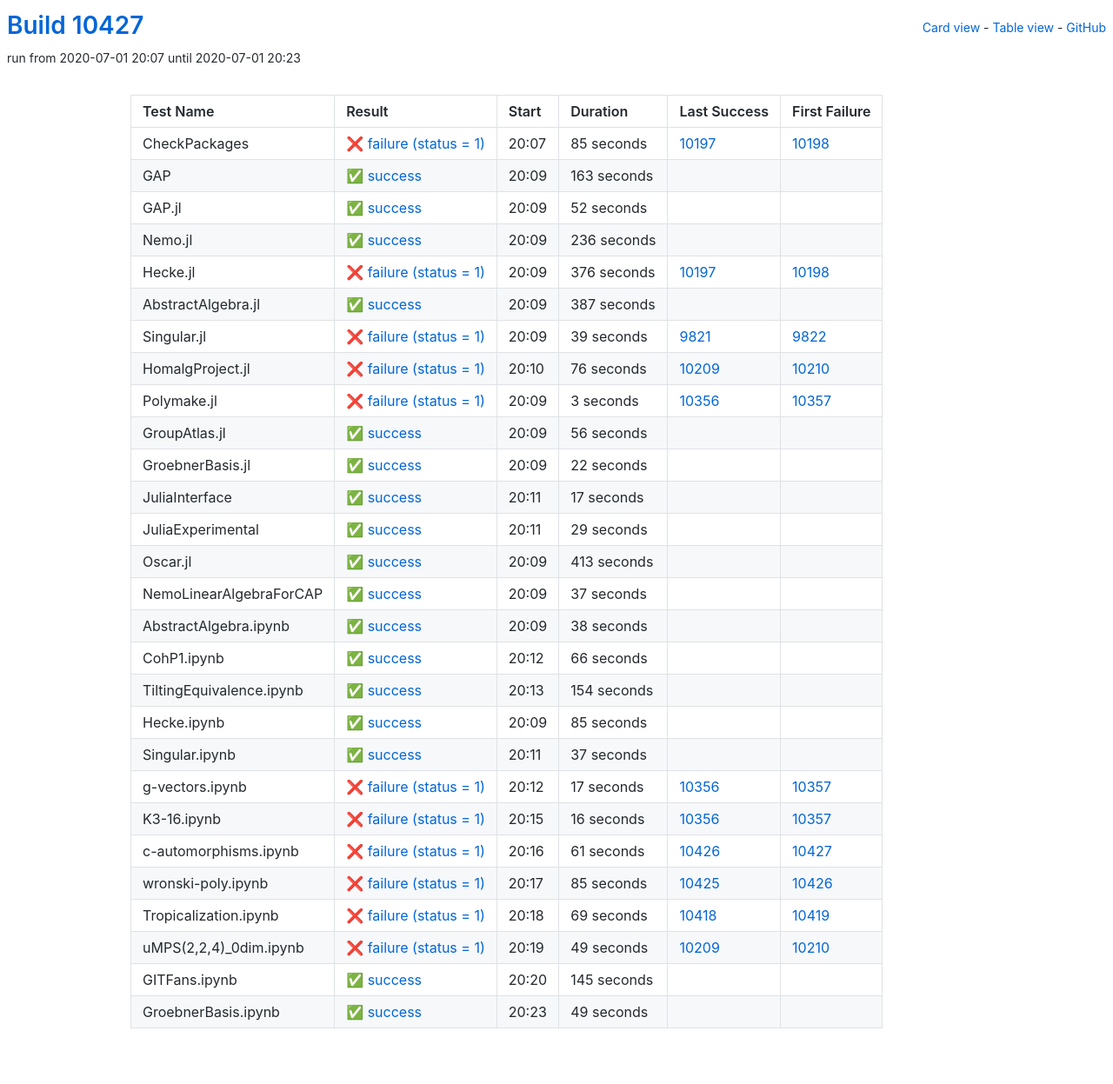
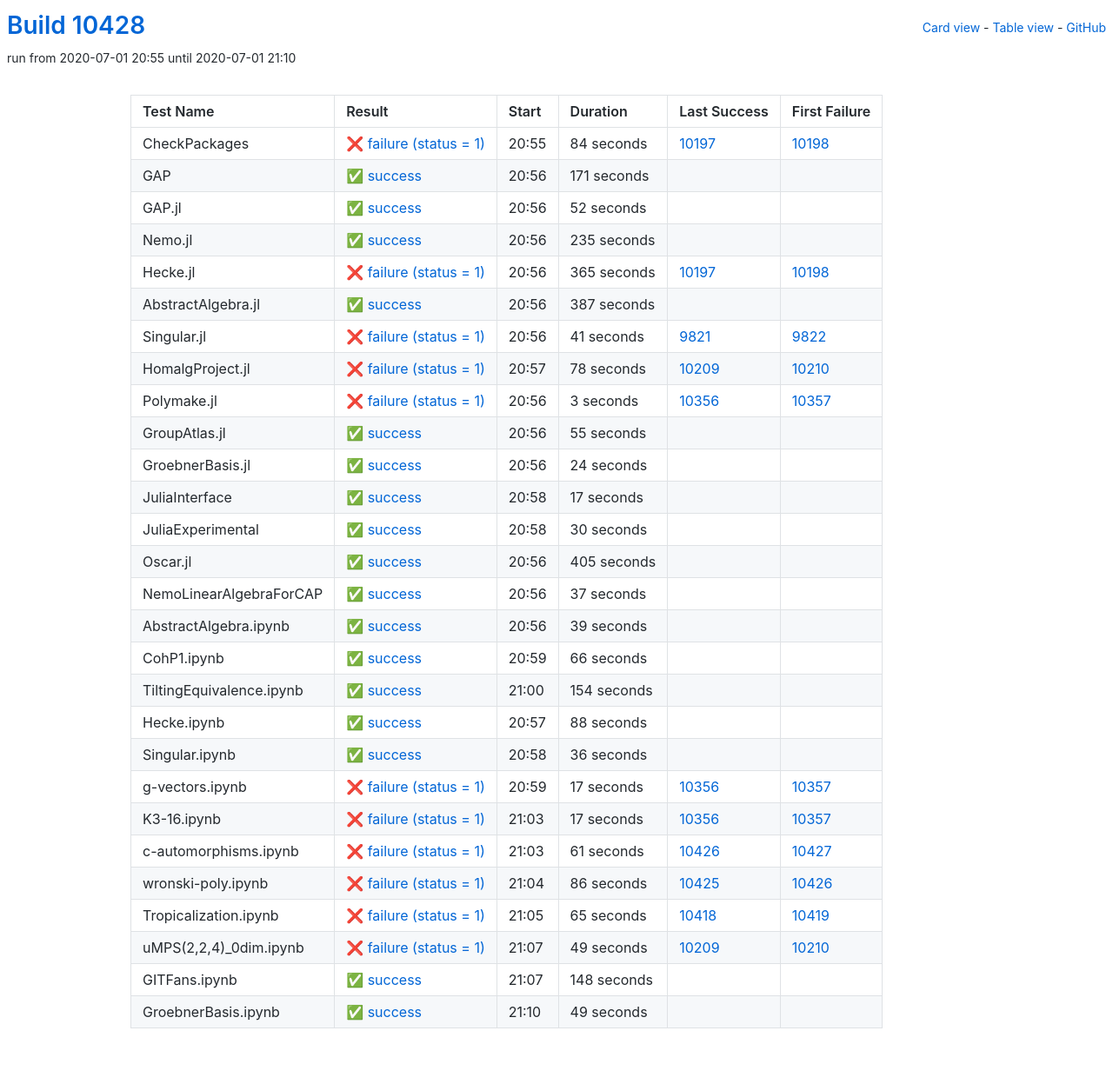
Before and after one commit to oscar-system/oscar-ci-status, a Jekyll site: the page built from table.html, in a window 1280 px wide. Shown: the whole page at 87% size. Built offline with Jekyll 4.4.1, drawn with Linux system fonts in a browser that asks for light colours.

Commit message:
Build #10428

```diff
--- a/_data/ci.yml
+++ b/_data/ci.yml
@@ -1,6 +1,6 @@
 ---
-build: 10427
-build_url: https://oscarci.mathematik.uni-kl.de/job/oscar/10427/
+build: 10428
+build_url: https://oscarci.mathematik.uni-kl.de/job/oscar/10428/
 job: oscar
 organization: oscar-system
 repo: oscar-ci-status
@@ -8,32 +8,32 @@
 tests:
 - name: CheckPackages
   id: checkpackages
-  log: https://oscarci.mathematik.uni-kl.de/job/oscar/10427/artifact/logs/build-10427/CheckPackages.log
-  start: 2020-07-01 20:07
+  log: https://oscarci.mathematik.uni-kl.de/job/oscar/10428/artifact/logs/build-10428/CheckPackages.log
+  start: 2020-07-01 20:55
   success: false
   exitcode: 1
   status: failure
-  duration: 85
+  duration: 84
   last_success: 10197
   last_success_url: https://oscarci.mathematik.uni-kl.de/job/oscar/10197/
   first_failure: 10198
   first_failure_url: https://oscarci.mathematik.uni-kl.de/job/oscar/10198/
 - name: GAP
   id: gap
-  log: https://oscarci.mathematik.uni-kl.de/job/oscar/10427/artifact/logs/build-10427/GAP.log
-  start: 2020-07-01 20:09
+  log: https://oscarci.mathematik.uni-kl.de/job/oscar/10428/artifact/logs/build-10428/GAP.log
+  start: 2020-07-01 20:56
   success: true
   exitcode: 0
   status: success
-  duration: 163
+  duration: 171
   last_success: false
   last_success_url:
   first_failure: false
   first_failure_url:
 - name: GAP.jl
   id: gap-jl
-  log: https://oscarci.mathematik.uni-kl.de/job/oscar/10427/artifact/logs/build-10427/GAP.jl.log
-  start: 2020-07-01 20:09
+  log: https://oscarci.mathematik.uni-kl.de/job/oscar/10428/artifact/logs/build-10428/GAP.jl.log
+  start: 2020-07-01 20:56
   success: true
   exitcode: 0
   status: success
@@ -44,32 +44,32 @@
   first_failure_url:
 - name: Nemo.jl
   id: nemo-jl
-  log: https://oscarci.mathematik.uni-kl.de/job/oscar/10427/artifact/logs/build-10427/Nemo.jl.log
-  start: 2020-07-01 20:09
+  log: https://oscarci.mathematik.uni-kl.de/job/oscar/10428/artifact/logs/build-10428/Nemo.jl.log
+  start: 2020-07-01 20:56
   success: true
   exitcode: 0
   status: success
-  duration: 236
+  duration: 235
   last_success: false
   last_success_url:
   first_failure: false
   first_failure_url:
 - name: Hecke.jl
   id: hecke-jl
-  log: https://oscarci.mathematik.uni-kl.de/job/oscar/10427/artifact/logs/build-10427/Hecke.jl.log
-  start: 2020-07-01 20:09
+  log: https://oscarci.mathematik.uni-kl.de/job/oscar/10428/artifact/logs/build-10428/Hecke.jl.log
+  start: 2020-07-01 20:56
   success: false
   exitcode: 1
   status: failure
-  duration: 376
+  duration: 365
   last_success: 10197
   last_success_url: https://oscarci.mathematik.uni-kl.de/job/oscar/10197/
   first_failure: 10198
   first_failure_url: https://oscarci.mathematik.uni-kl.de/job/oscar/10198/
 - name: AbstractAlgebra.jl
   id: abstractalgebra-jl
-  log: https://oscarci.mathematik.uni-kl.de/job/oscar/10427/artifact/logs/build-10427/AbstractAlgebra.jl.log
-  start: 2020-07-01 20:09
+  log: https://oscarci.mathematik.uni-kl.de/job/oscar/10428/artifact/logs/build-10428/AbstractAlgebra.jl.log
+  start: 2020-07-01 20:56
   success: true
   exitcode: 0
   status: success
@@ -80,32 +80,32 @@
   first_failure_url:
 - name: Singular.jl
   id: singular-jl
-  log: https://oscarci.mathematik.uni-kl.de/job/oscar/10427/artifact/logs/build-10427/Singular.jl.log
-  start: 2020-07-01 20:09
+  log: https://oscarci.mathematik.uni-kl.de/job/oscar/10428/artifact/logs/build-10428/Singular.jl.log
+  start: 2020-07-01 20:56
   success: false
   exitcode: 1
   status: failure
-  duration: 39
+  duration: 41
   last_success: 9821
   last_success_url: https://oscarci.mathematik.uni-kl.de/job/oscar/9821/
   first_failure: 9822
   first_failure_url: https://oscarci.mathematik.uni-kl.de/job/oscar/9822/
 - name: HomalgProject.jl
   id: homalgproject-jl
-  log: https://oscarci.mathematik.uni-kl.de/job/oscar/10427/artifact/logs/build-10427/HomalgProject.jl.log
-  start: 2020-07-01 20:10
+  log: https://oscarci.mathematik.uni-kl.de/job/oscar/10428/artifact/logs/build-10428/HomalgProject.jl.log
+  start: 2020-07-01 20:57
   success: false
   exitcode: 1
   status: failure
-  duration: 76
+  duration: 78
   last_success: 10209
   last_success_url: https://oscarci.mathematik.uni-kl.de/job/oscar/10209/
   first_failure: 10210
   first_failure_url: https://oscarci.mathematik.uni-kl.de/job/oscar/10210/
 - name: Polymake.jl
   id: polymake-jl
-  log: https://oscarci.mathematik.uni-kl.de/job/oscar/10427/artifact/logs/build-10427/Polymake.jl.log
-  start: 2020-07-01 20:09
+  log: https://oscarci.mathematik.uni-kl.de/job/oscar/10428/artifact/logs/build-10428/Polymake.jl.log
+  start: 2020-07-01 20:56
   success: false
   exitcode: 1
   status: failure
@@ -116,32 +116,32 @@
   first_failure_url: https://oscarci.mathematik.uni-kl.de/job/oscar/10357/
 - name: GroupAtlas.jl
   id: groupatlas-jl
-  log: https://oscarci.mathematik.uni-kl.de/job/oscar/10427/artifact/logs/build-10427/GroupAtlas.jl.log
-  start: 2020-07-01 20:09
+  log: https://oscarci.mathematik.uni-kl.de/job/oscar/10428/artifact/logs/build-10428/GroupAtlas.jl.log
+  start: 2020-07-01 20:56
   success: true
   exitcode: 0
   status: success
-  duration: 56
+  duration: 55
   last_success: false
   last_success_url:
   first_failure: false
   first_failure_url:
 - name: GroebnerBasis.jl
   id: groebnerbasis-jl
-  log: https://oscarci.mathematik.uni-kl.de/job/oscar/10427/artifact/logs/build-10427/GroebnerBasis.jl.log
-  start: 2020-07-01 20:09
+  log: https://oscarci.mathematik.uni-kl.de/job/oscar/10428/artifact/logs/build-10428/GroebnerBasis.jl.log
+  start: 2020-07-01 20:56
   success: true
   exitcode: 0
   status: success
-  duration: 22
+  duration: 24
   last_success: false
   last_success_url:
   first_failure: false
   first_failure_url:
 - name: JuliaInterface
   id: juliainterface
-  log: https://oscarci.mathematik.uni-kl.de/job/oscar/10427/artifact/logs/build-10427/JuliaInterface.log
-  start: 2020-07-01 20:11
+  log: https://oscarci.mathematik.uni-kl.de/job/oscar/10428/artifact/logs/build-10428/JuliaInterface.log
+  start: 2020-07-01 20:58
   success: true
   exitcode: 0
   status: success
@@ -152,32 +152,32 @@
   first_failure_url:
 - name: JuliaExperimental
   id: juliaexperimental
-  log: https://oscarci.mathematik.uni-kl.de/job/oscar/10427/artifact/logs/build-10427/JuliaExperimental.log
-  start: 2020-07-01 20:11
+  log: https://oscarci.mathematik.uni-kl.de/job/oscar/10428/artifact/logs/build-10428/JuliaExperimental.log
+  start: 2020-07-01 20:58
   success: true
   exitcode: 0
   status: success
-  duration: 29
+  duration: 30
   last_success: false
   last_success_url:
   first_failure: false
   first_failure_url:
 - name: Oscar.jl
   id: oscar-jl
-  log: https://oscarci.mathematik.uni-kl.de/job/oscar/10427/artifact/logs/build-10427/Oscar.jl.log
-  start: 2020-07-01 20:09
+  log: https://oscarci.mathematik.uni-kl.de/job/oscar/10428/artifact/logs/build-10428/Oscar.jl.log
+  start: 2020-07-01 20:56
   success: true
   exitcode: 0
   status: success
-  duration: 413
+  duration: 405
   last_success: false
   last_success_url:
   first_failure: false
   first_failure_url:
 - name: NemoLinearAlgebraForCAP
   id: nemolinearalgebraforcap
-  log: https://oscarci.mathematik.uni-kl.de/job/oscar/10427/artifact/logs/build-10427/NemoLinearAlgebraForCAP.log
-  start: 2020-07-01 20:09
+  log: https://oscarci.mathematik.uni-kl.de/job/oscar/10428/artifact/logs/build-10428/NemoLinearAlgebraForCAP.log
+  start: 2020-07-01 20:56
   success: true
   exitcode: 0
   status: success
@@ -188,20 +188,20 @@
   first_failure_url:
 - name: AbstractAlgebra.ipynb
   id: abstractalgebra-ipynb
-  log: https://oscarci.mathematik.uni-kl.de/job/oscar/10427/artifact/logs/build-10427/AbstractAlgebra.ipynb.log
-  start: 2020-07-01 20:09
+  log: https://oscarci.mathematik.uni-kl.de/job/oscar/10428/artifact/logs/build-10428/AbstractAlgebra.ipynb.log
+  start: 2020-07-01 20:56
   success: true
   exitcode: 0
   status: success
-  duration: 38
+  duration: 39
   last_success: false
   last_success_url:
   first_failure: false
   first_failure_url:
 - name: CohP1.ipynb
   id: cohp1-ipynb
-  log: https://oscarci.mathematik.uni-kl.de/job/oscar/10427/artifact/logs/build-10427/CohP1.ipynb.log
-  start: 2020-07-01 20:12
+  log: https://oscarci.mathematik.uni-kl.de/job/oscar/10428/artifact/logs/build-10428/CohP1.ipynb.log
+  start: 2020-07-01 20:59
   success: true
   exitcode: 0
   status: success
@@ -212,8 +212,8 @@
   first_failure_url:
 - name: TiltingEquivalence.ipynb
   id: tiltingequivalence-ipynb
-  log: https://oscarci.mathematik.uni-kl.de/job/oscar/10427/artifact/logs/build-10427/TiltingEquivalence.ipynb.log
-  start: 2020-07-01 20:13
+  log: https://oscarci.mathematik.uni-kl.de/job/oscar/10428/artifact/logs/build-10428/TiltingEquivalence.ipynb.log
+  start: 2020-07-01 21:00
   success: true
   exitcode: 0
   status: success
@@ -224,32 +224,32 @@
   first_failure_url:
 - name: Hecke.ipynb
   id: hecke-ipynb
-  log: https://oscarci.mathematik.uni-kl.de/job/oscar/10427/artifact/logs/build-10427/Hecke.ipynb.log
-  start: 2020-07-01 20:09
+  log: https://oscarci.mathematik.uni-kl.de/job/oscar/10428/artifact/logs/build-10428/Hecke.ipynb.log
+  start: 2020-07-01 20:57
   success: true
   exitcode: 0
   status: success
-  duration: 85
+  duration: 88
   last_success: false
   last_success_url:
   first_failure: false
   first_failure_url:
 - name: Singular.ipynb
   id: singular-ipynb
-  log: https://oscarci.mathematik.uni-kl.de/job/oscar/10427/artifact/logs/build-10427/Singular.ipynb.log
-  start: 2020-07-01 20:11
+  log: https://oscarci.mathematik.uni-kl.de/job/oscar/10428/artifact/logs/build-10428/Singular.ipynb.log
+  start: 2020-07-01 20:58
   success: true
   exitcode: 0
   status: success
-  duration: 37
+  duration: 36
   last_success: false
   last_success_url:
   first_failure: false
   first_failure_url:
 - name: g-vectors.ipynb
   id: g-vectors-ipynb
-  log: https://oscarci.mathematik.uni-kl.de/job/oscar/10427/artifact/logs/build-10427/g-vectors.ipynb.log
-  start: 2020-07-01 20:12
+  log: https://oscarci.mathematik.uni-kl.de/job/oscar/10428/artifact/logs/build-10428/g-vectors.ipynb.log
+  start: 2020-07-01 20:59
   success: false
   exitcode: 1
   status: failure
@@ -260,20 +260,20 @@
   first_failure_url: https://oscarci.mathematik.uni-kl.de/job/oscar/10357/
 - name: K3-16.ipynb
   id: k3-16-ipynb
-  log: https://oscarci.mathematik.uni-kl.de/job/oscar/10427/artifact/logs/build-10427/K3-16.ipynb.log
-  start: 2020-07-01 20:15
+  log: https://oscarci.mathematik.uni-kl.de/job/oscar/10428/artifact/logs/build-10428/K3-16.ipynb.log
+  start: 2020-07-01 21:03
   success: false
   exitcode: 1
   status: failure
-  duration: 16
+  duration: 17
   last_success: 10356
   last_success_url: https://oscarci.mathematik.uni-kl.de/job/oscar/10356/
   first_failure: 10357
   first_failure_url: https://oscarci.mathematik.uni-kl.de/job/oscar/10357/
 - name: c-automorphisms.ipynb
   id: c-automorphisms-ipynb
-  log: https://oscarci.mathematik.uni-kl.de/job/oscar/10427/artifact/logs/build-10427/c-automorphisms.ipynb.log
-  start: 2020-07-01 20:16
+  log: https://oscarci.mathematik.uni-kl.de/job/oscar/10428/artifact/logs/build-10428/c-automorphisms.ipynb.log
+  start: 2020-07-01 21:03
   success: false
   exitcode: 1
   status: failure
@@ -284,32 +284,32 @@
   first_failure_url: https://oscarci.mathematik.uni-kl.de/job/oscar/10427/
 - name: wronski-poly.ipynb
   id: wronski-poly-ipynb
-  log: https://oscarci.mathematik.uni-kl.de/job/oscar/10427/artifact/logs/build-10427/wronski-poly.ipynb.log
-  start: 2020-07-01 20:17
+  log: https://oscarci.mathematik.uni-kl.de/job/oscar/10428/artifact/logs/build-10428/wronski-poly.ipynb.log
+  start: 2020-07-01 21:04
   success: false
   exitcode: 1
   status: failure
-  duration: 85
+  duration: 86
   last_success: 10425
   last_success_url: https://oscarci.mathematik.uni-kl.de/job/oscar/10425/
   first_failure: 10426
   first_failure_url: https://oscarci.mathematik.uni-kl.de/job/oscar/10426/
 - name: Tropicalization.ipynb
   id: tropicalization-ipynb
-  log: https://oscarci.mathematik.uni-kl.de/job/oscar/10427/artifact/logs/build-10427/Tropicalization.ipynb.log
-  start: 2020-07-01 20:18
+  log: https://oscarci.mathematik.uni-kl.de/job/oscar/10428/artifact/logs/build-10428/Tropicalization.ipynb.log
+  start: 2020-07-01 21:05
   success: false
   exitcode: 1
   status: failure
-  duration: 69
+  duration: 65
   last_success: 10418
   last_success_url: https://oscarci.mathematik.uni-kl.de/job/oscar/10418/
   first_failure: 10419
   first_failure_url: https://oscarci.mathematik.uni-kl.de/job/oscar/10419/
 - name: uMPS(2,2,4)_0dim.ipynb
   id: umps-2-2-4-0dim-ipynb
-  log: https://oscarci.mathematik.uni-kl.de/job/oscar/10427/artifact/logs/build-10427/uMPS-2-2-4-_0dim.ipynb.log
-  start: 2020-07-01 20:19
+  log: https://oscarci.mathematik.uni-kl.de/job/oscar/10428/artifact/logs/build-10428/uMPS-2-2-4-_0dim.ipynb.log
+  start: 2020-07-01 21:07
   success: false
   exitcode: 1
   status: failure
@@ -320,20 +320,20 @@
   first_failure_url: https://oscarci.mathematik.uni-kl.de/job/oscar/10210/
 - name: GITFans.ipynb
   id: gitfans-ipynb
-  log: https://oscarci.mathematik.uni-kl.de/job/oscar/10427/artifact/logs/build-10427/GITFans.ipynb.log
-  start: 2020-07-01 20:20
+  log: https://oscarci.mathematik.uni-kl.de/job/oscar/10428/artifact/logs/build-10428/GITFans.ipynb.log
+  start: 2020-07-01 21:07
   success: true
   exitcode: 0
   status: success
-  duration: 145
+  duration: 148
   last_success: false
   last_success_url:
   first_failure: false
   first_failure_url:
 - name: GroebnerBasis.ipynb
   id: groebnerbasis-ipynb
-  log: https://oscarci.mathematik.uni-kl.de/job/oscar/10427/artifact/logs/build-10427/GroebnerBasis.ipynb.log
-  start: 2020-07-01 20:23
+  log: https://oscarci.mathematik.uni-kl.de/job/oscar/10428/artifact/logs/build-10428/GroebnerBasis.ipynb.log
+  start: 2020-07-01 21:10
   success: true
   exitcode: 0
   status: success
```
Also changed, not shown: README.md.
